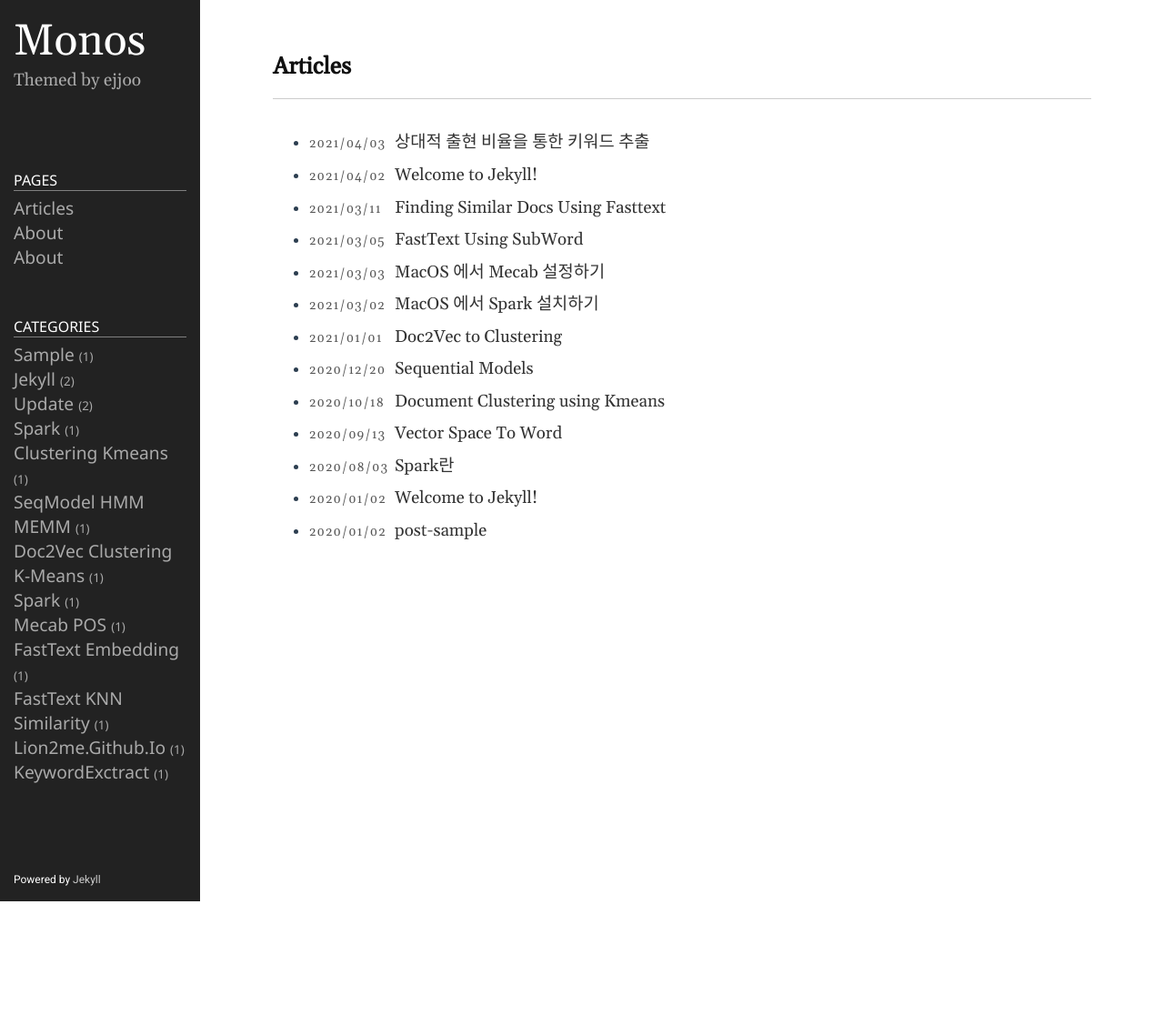
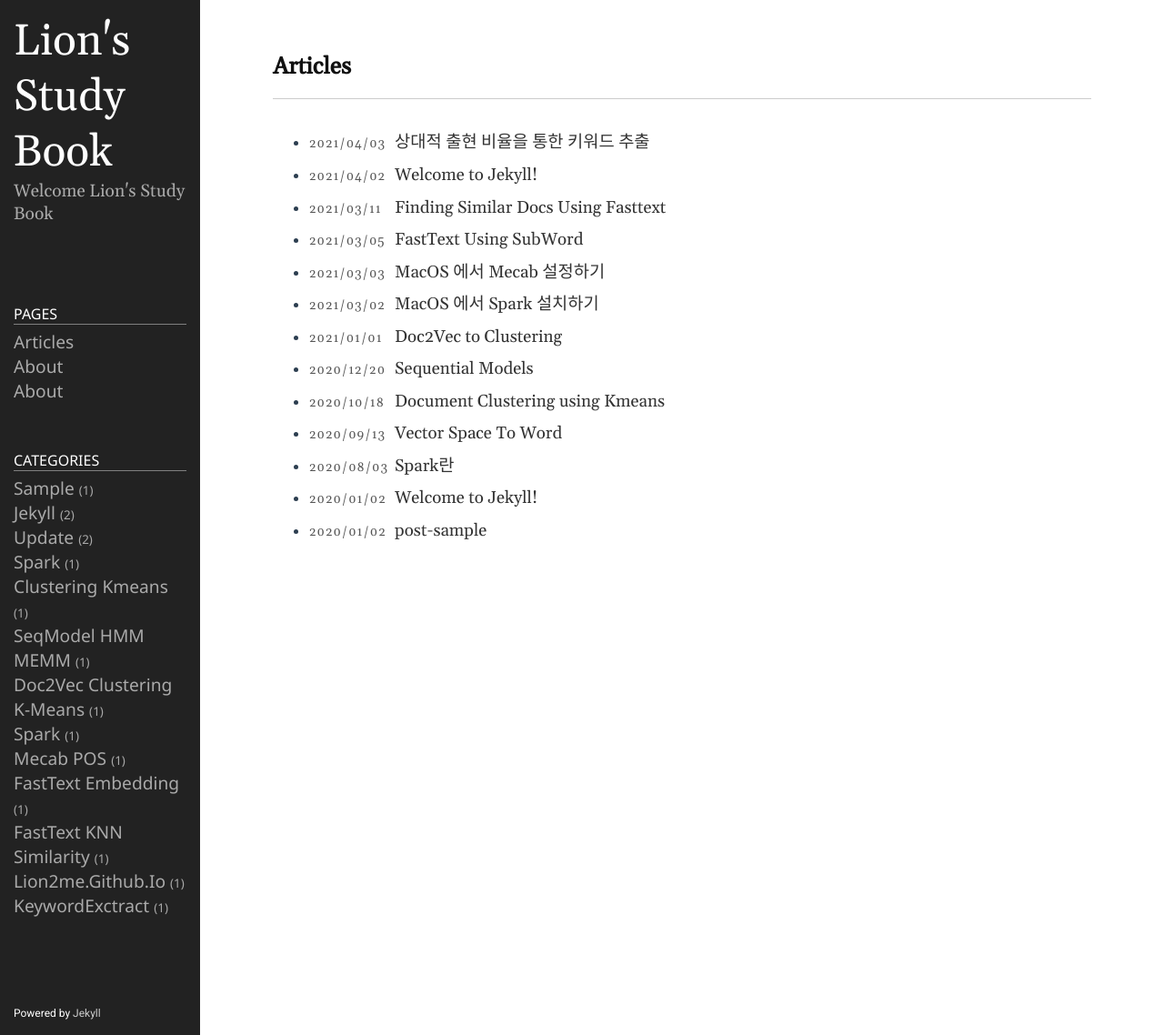
Before and after one commit to Lion2me/Lion2me_change, a Jekyll site: the page built from index.md, in a window 1280 px wide. Shown: the whole page at 91% size. Built offline with Jekyll 4.4.1, drawn with Linux system fonts in a browser that asks for light colours; before the commit the page ends 991 px from its top, so only the background shows below that.

Commit message:
Update _config.yml

```diff
--- a/_config.yml
+++ b/_config.yml
@@ -18,13 +18,13 @@
 # You can create any custom variable you would like, and they will be accessible
 # in the templates via {{ site.myvariable }}.
 
-title: Monos
-email: ejjoo7994@gmail.com
+title: Lion's Study Book
+email: nkj7637@gmail.com
 description: >- # this means to ignore newlines until "baseurl:"
-  Themed by ejjoo
+  Welcome Lion's Study Book
 # baseurl: "/" # the subpath of your site, e.g. /blog
 # url: "http://ejjoo.github.io" # the base hostname & protocol for your site, e.g. http://example.com
-github_username: ejjoo
+github_username: lion2me
 highlighter: rouge
 svg:
   optimize: true
```
